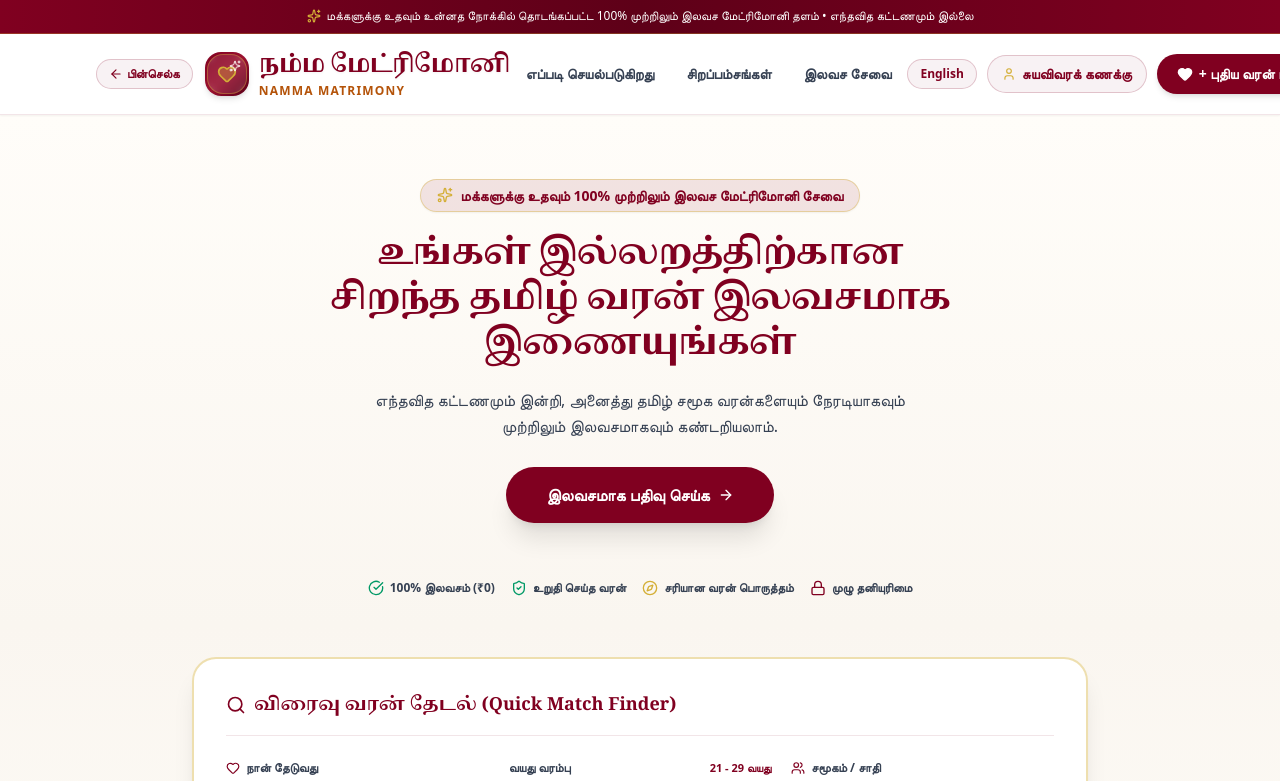
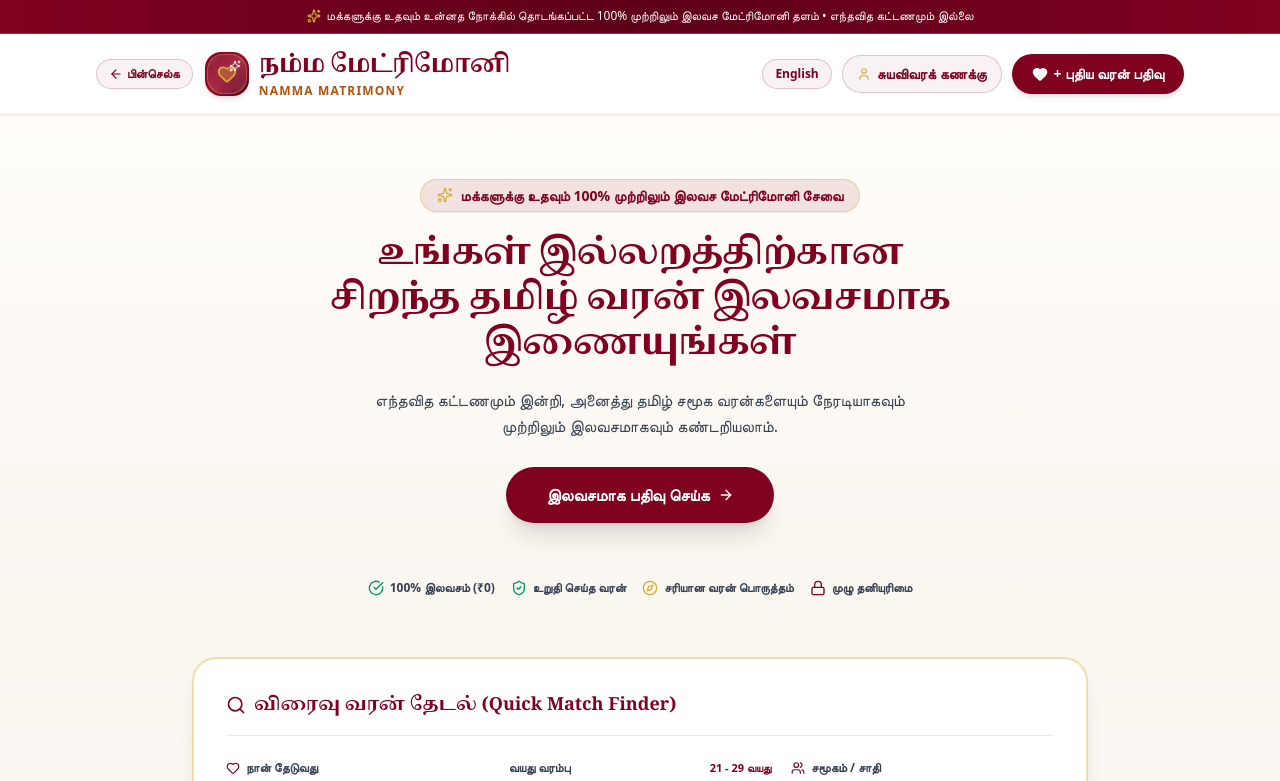
Before and after one commit to Manochithra-Subramaniam022/namma-matrimony, a Next.js app: page / in a window 1280 px wide. Shown: the top 781 px of the page. Built offline with nearby package versions, Linux system fonts and the light colour scheme.

Commit message:
fix(landing): remove header navigation links per user request

```diff
--- a/src/frontend/components/landing/LandingPage.tsx
+++ b/src/frontend/components/landing/LandingPage.tsx
@@ -73,18 +73,6 @@ export default function LandingPage() {
               <BrandLogo size="md" />
             </Link>
           </div>
-
-          <nav className="hidden lg:flex items-center gap-6 xl:gap-8 text-sm font-semibold text-gray-700 shrink-0">
-            <a href="#how-it-works" className="hover:text-primary transition-colors whitespace-nowrap">
-              {language === 'TA' ? 'எப்படி செயல்படுகிறது' : 'How It Works'}
-            </a>
-            <a href="#features" className="hover:text-primary transition-colors whitespace-nowrap">
-              {language === 'TA' ? 'சிறப்பம்சங்கள்' : 'Features'}
-            </a>
-            <a href="#about-service" className="hover:text-primary transition-colors whitespace-nowrap">
-              {language === 'TA' ? 'இலவச சேவை' : 'About Service'}
-            </a>
-          </nav>
 
           <div className="flex items-center gap-1.5 sm:gap-2.5 shrink-0">
             {/* Language Toggle */}
```
